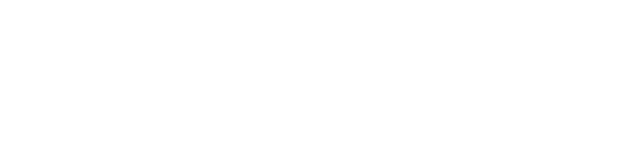
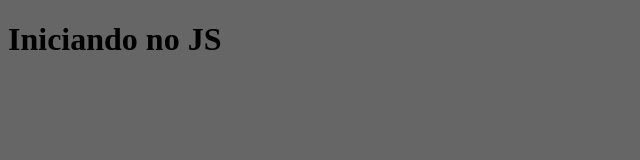
Before and after one commit to UenerCoelho/B7-Daily-02-JS, a plain HTML site: page index.html in a window 1280 px wide. Shown: the whole page, without its empty margins (0-640 px from the left). Drawn offline with Linux system fonts and the light colour scheme.

Commit message:
JS Lesson

```diff
--- a/index.html
+++ b/index.html
@@ -4,9 +4,10 @@
     <meta charset="UTF-8" />
     <meta http-equiv="X-UA-Compatible" content="IE=edge" />
     <meta name="viewport" content="width=device-width, initial-scale=1.0" />
-    <title>Document</title>
+    <title>Iniciando no JS</title>
   </head>
-  <body>
+  <body style="background-color: #666">
+    <div><h1>Iniciando no JS</h1></div>
     <script src="assets/js/script.js"></script>
   </body>
 </html>
```
